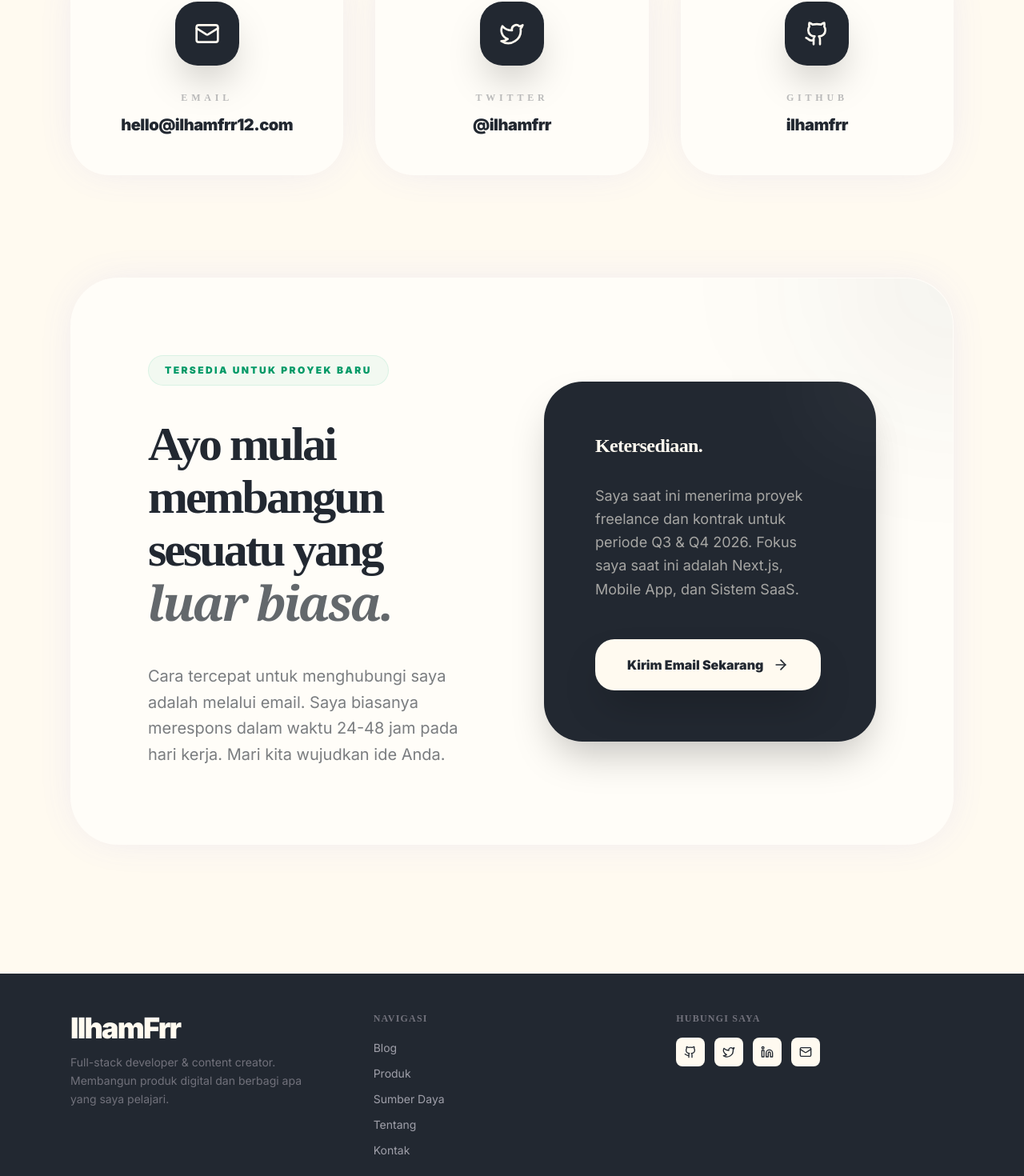
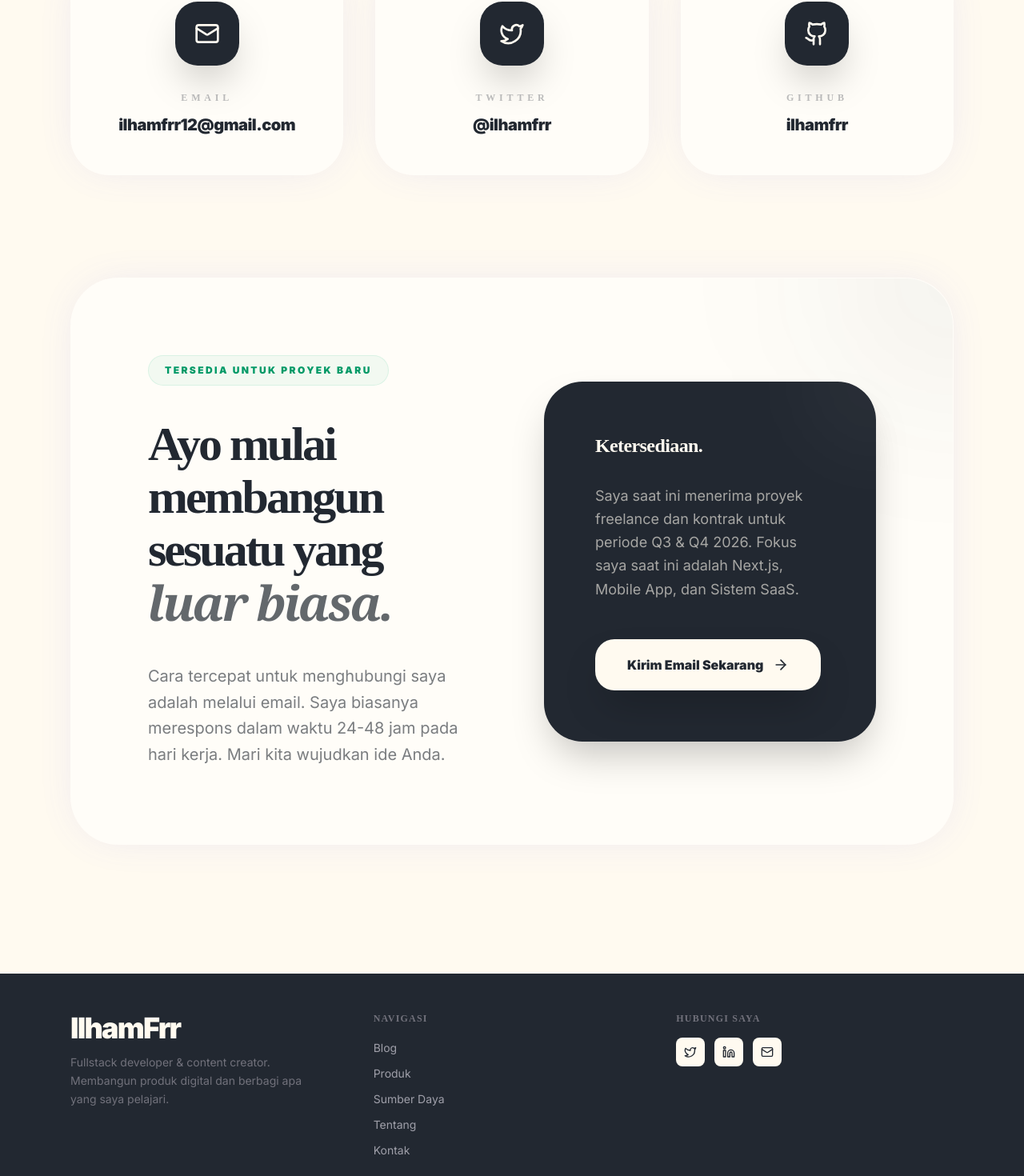
Before and after one commit to ilhamfrr/web, a Next.js app: page /contact in a window 1280 px wide. Shown: the part 969-2439 px from the top of the page at 80% size. Built offline with nearby package versions, Linux system fonts and the light colour scheme.

Commit message:
update:page

```diff
--- a/src/app/about/page.tsx
+++ b/src/app/about/page.tsx
@@ -1,5 +1,6 @@
 import { ArrowRight, Code2, Globe, Laptop, Rocket, Sparkles } from "lucide-react";
 import Link from "next/link";
+import Image from "next/image";
 
 export const metadata = {
   title: "Tentang | IlhamFrr",
@@ -31,7 +32,7 @@ export default function AboutPage() {
               Membangun <br /><span className="italic opacity-80 font-serif">Masa Depan</span> Digital.
             </h1>
             <p className="text-lg md:text-xl text-[#FFFAF0]/60 leading-relaxed animate-fade-up animate-delay-200">
-              Halo, saya Ilham Firdaus. Saya seorang pengembang dan kreator yang fokus membangun
+              Halo, saya Ilham. Saya seorang pengembang dan kreator yang fokus membangun
               produk untuk menyelesaikan masalah nyata. Perjalanan saya dimulai dari rasa ingin tahu terhadap kode
               dan telah berkembang menjadi semangat untuk membangun bisnis digital yang utuh.
             </p>
@@ -68,8 +69,8 @@ export default function AboutPage() {
           <div className="relative animate-fade-up animate-delay-400 lg:sticky lg:top-32">
             <div className="aspect-[4/5] bg-[#222831] rounded-[60px] overflow-hidden shadow-2xl relative group">
               <div className="absolute inset-0 bg-gradient-to-t from-[#222831] to-transparent opacity-60"></div>
-              {/* Photo Placeholder */}
-              <div className="absolute inset-0 flex items-center justify-center text-[#FFFAF0]/5 font-black text-9xl rotate-90 select-none group-hover:scale-110 transition-transform duration-1000">
+              <Image src="/uploads/ilham.jpg" alt="" layout="fill" objectFit="cover" className="absolute inset-0" />
+              <div className="absolute inset-0 flex items-center justify-center text-[#FFFAF0]/40 font-black text-9xl rotate-90 select-none group-hover:scale-110 transition-transform duration-1000">
                 CREATOR
               </div>
               <div className="absolute bottom-12 left-12 right-12">
--- a/src/app/contact/page.tsx
+++ b/src/app/contact/page.tsx
@@ -17,7 +17,7 @@ export const metadata = {
 
 export default function ContactPage() {
   const contacts = [
-    { label: "Email", value: "hello@ilhamfrr12.com", icon: Mail, href: "mailto:hello@ilhamfrr12.com" },
+    { label: "Email", value: "ilhamfrr12@gmail.com", icon: Mail, href: "mailto:ilhamfrr12@gmail.com" },
     { label: "Twitter", value: "@ilhamfrr", icon: TwitterIcon, href: "https://twitter.com/ilhamfrr" },
     { label: "GitHub", value: "ilhamfrr", icon: GithubIcon, href: "https://github.com/ilhamfrr" },
   ];
@@ -93,7 +93,7 @@ export default function ContactPage() {
               </p>
               <div className="pt-4">
                 <Link
-                  href="mailto:hello@ilhamfrr.dev"
+                  href="mailto:ilhamfrr12@gmail.com"
                   className="inline-flex items-center gap-3 px-10 py-5 bg-[#FFFAF0] text-[#222831] font-black rounded-3xl hover:gap-6 transition-all duration-500 shadow-2xl"
                 >
                   Kirim Email Sekarang <ArrowRight size={20} />
--- a/src/app/products/[slug]/page.tsx
+++ b/src/app/products/[slug]/page.tsx
@@ -120,8 +120,9 @@ export default async function ProductDetailPage({ params }: PageProps) {
 
                 <div className="space-y-4">
                   <button className="w-full py-6 bg-[#FFFAF0] text-[#222831] font-black rounded-3xl flex items-center justify-center gap-3 transition-all duration-500 hover:gap-6 shadow-2xl group active:scale-95">
-                    <Download size={22} className="group-hover:translate-y-1 transition-transform" />
-                    BELI SEKARANG
+                    <a href="https://wa.me/6287855178087/?text=Halo Mas,%20Apakah%20produknya%20tersedia?">
+                      BELI SEKARANG
+                    </a>
                   </button>
                   <div className="flex items-center justify-center gap-3 text-[10px] text-[#FFFAF0]/30 font-black uppercase tracking-widest">
                     <ShieldCheck size={14} />
--- a/src/app/products/page.tsx
+++ b/src/app/products/page.tsx
@@ -85,9 +85,6 @@ export default async function ProductsPage() {
                   <div className="flex items-center gap-3 text-sm font-black text-[#FFFAF0] group-hover:gap-5 transition-all duration-500">
                     VIEW DETAILS <ArrowRight size={18} />
                   </div>
-                  <div className="w-10 h-10 rounded-full bg-[#FFFAF0]/10 flex items-center justify-center text-[#FFFAF0] group-hover:bg-[#FFFAF0] group-hover:text-[#222831] transition-all">
-                    <ShoppingBag size={18} />
-                  </div>
                 </div>
               </div>
             </Link>
--- a/src/components/Footer.tsx
+++ b/src/components/Footer.tsx
@@ -2,10 +2,6 @@ import Link from "next/link";
 import { Mail } from "lucide-react";
 
 // Custom SVG Brand Icons (since Lucide removed them in latest versions)
-const GithubIcon = ({ size = 20 }: { size?: number }) => (
-  <svg width={size} height={size} viewBox="0 0 24 24" fill="none" stroke="currentColor" strokeWidth="2" strokeLinecap="round" strokeLinejoin="round"><path d="M15 22v-4a4.8 4.8 0 0 0-1-3.5c3 0 6-2 6-5.5.08-1.25-.27-2.48-1-3.5.28-1.15.28-2.35 0-3.5 0 0-1 0-3 1.5-2.64-.5-5.36-.5-8 0C6 2 5 2 5 2c-.3 1.15-.3 2.35 0 3.5A5.403 5.403 0 0 0 4 9c0 3.5 3 5.5 6 5.5-.39.49-.68 1.05-.85 1.65-.17.6-.22 1.23-.15 1.85v4" /><path d="M9 18c-4.51 2-5-2-7-2" /></svg>
-);
-
 const TwitterIcon = ({ size = 20 }: { size?: number }) => (
   <svg width={size} height={size} viewBox="0 0 24 24" fill="none" stroke="currentColor" strokeWidth="2" strokeLinecap="round" strokeLinejoin="round"><path d="M22 4s-.7 2.1-2 3.4c1.6 10-9.4 17.3-18 11.6 2.2.1 4.4-.6 6-2C3 15.5.5 9.6 3 5c2.2 2.6 5.6 4.1 9 4-.9-4.2 4-6.6 7-3.8 1.1 0 3-1.2 3-1.2z" /></svg>
 );
@@ -15,7 +11,6 @@ const LinkedinIcon = ({ size = 20 }: { size?: number }) => (
 );
 
 const socials = [
-  { href: "https://github.com/ilhamfrr", icon: GithubIcon, label: "GitHub" },
   { href: "https://twitter.com/ilhamfrr", icon: TwitterIcon, label: "Twitter" },
   { href: "https://linkedin.com/in/ilhamfrr", icon: LinkedinIcon, label: "LinkedIn" },
   { href: "mailto:hello@ilhamfrr.dev", icon: Mail, label: "Email" },
@@ -40,7 +35,7 @@ export default function Footer() {
               IlhamFrr
             </Link>
             <p className="mt-3 text-sm text-zinc-500 leading-relaxed max-w-xs">
-              Full-stack developer & content creator. Membangun produk digital
+              Fullstack developer & content creator. Membangun produk digital
               dan berbagi apa yang saya pelajari.
             </p>
           </div>
```
Also changed, not shown: public/uploads/ilham.jpg (added).
